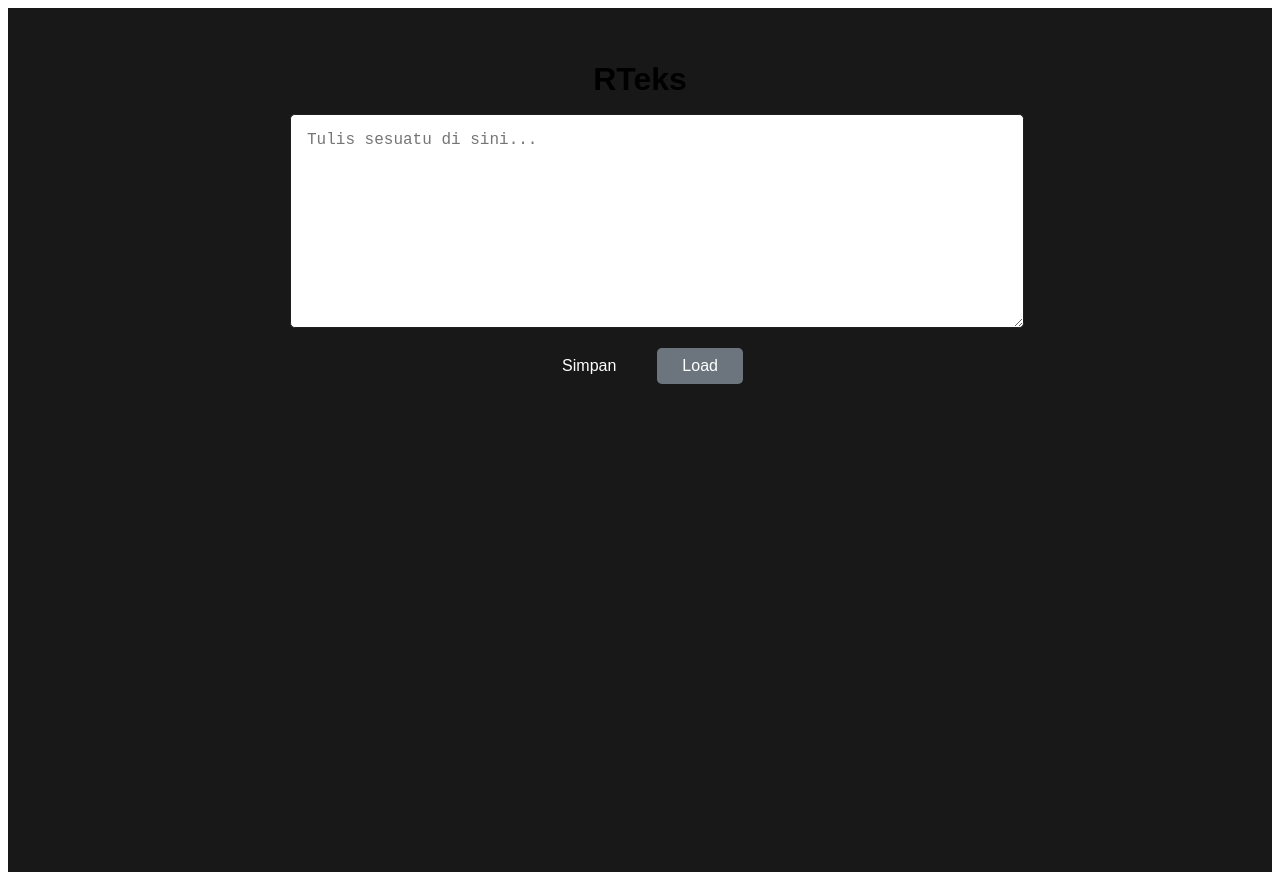
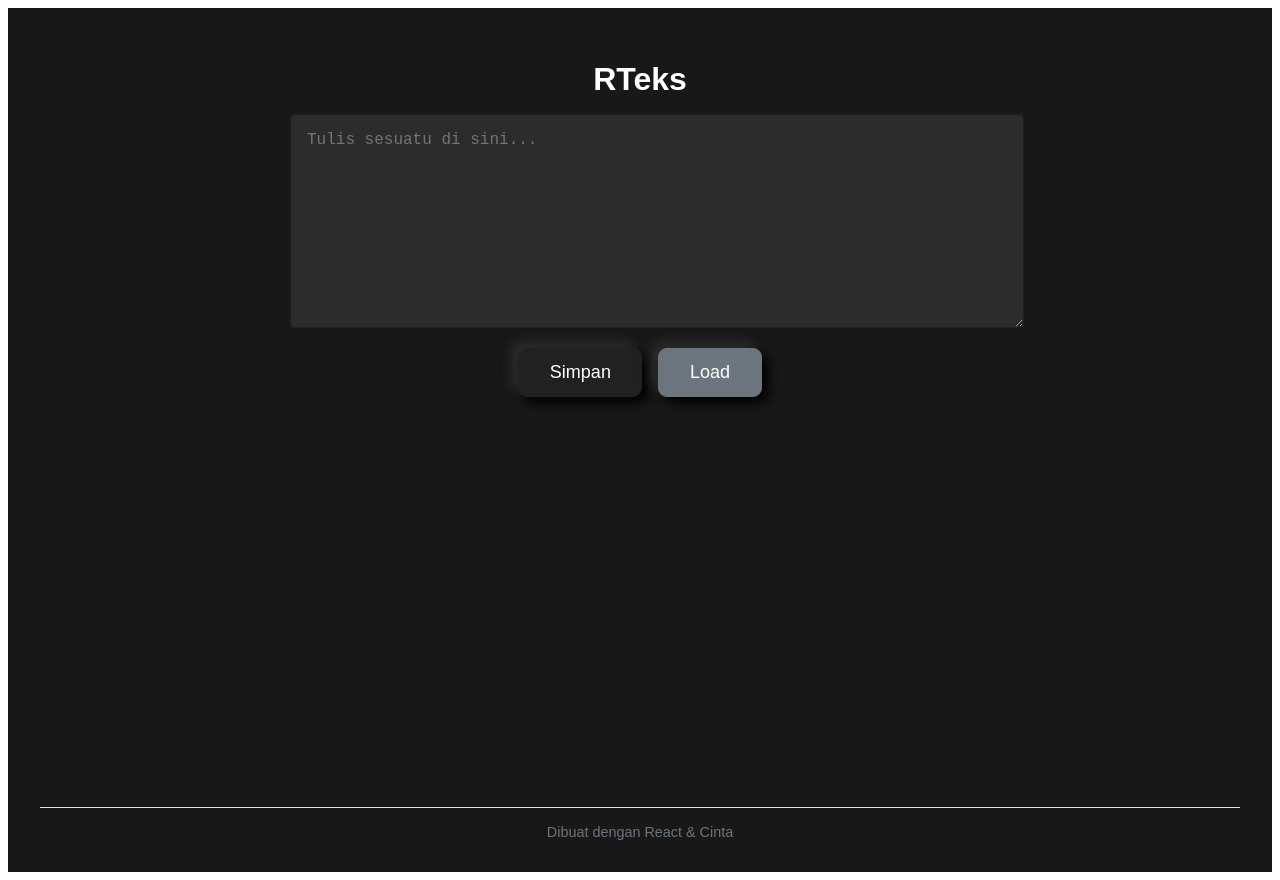
Before and after one commit to Dhyox/RText, a Next.js app: page / in a window 1280 px wide. Built offline with nearby package versions, Linux system fonts and the light colour scheme; no server answers.

Commit message:
index update

```diff
--- a/pages/index.js
+++ b/pages/index.js
@@ -1,4 +1,3 @@
-
 import { useEffect, useState } from 'react';
 
 export default function Home() {
@@ -7,6 +6,8 @@ export default function Home() {
 
   const loadText = async () => {
     setLoading(true);
+    // Tambahkan delay kecil untuk demonstrasi loading
+    await new Promise(resolve => setTimeout(resolve, 500));
     const res = await fetch('/api/load?ts=' + Date.now());
     const data = await res.json();
     setText(data.text || '');
@@ -30,6 +31,10 @@ export default function Home() {
     }
   };
 
+  // 1. TAMBAHKAN STATE UNTUK MELACAK TOMBOL YANG DITEKAN
+  const [isSimpanActive, setIsSimpanActive] = useState(false);
+  const [isLoadActive, setIsLoadActive] = useState(false);
+
   const styles = {
     container: {
       fontFamily: 'sans-serif',
@@ -46,6 +51,7 @@ export default function Home() {
       margin: '0 auto'
     },
     title: {
+      color: '#ffffffff',
       fontSize: '2rem',
       fontWeight: '600',
       marginBottom: '1rem',
@@ -58,22 +64,34 @@ export default function Home() {
       borderRadius: '0.3rem',
       border: '1px solid #1f1f1fff',
       marginBottom: '1rem',
-      resize: 'vertical'
+      resize: 'vertical',
+      backgroundColor: '#2c2c2c', // Sedikit perubahan untuk kontras
+      color: '#ffffff'
     },
     buttonGroup: {
       display: 'flex',
       justifyContent: 'center',
       gap: '1rem'
     },
-    button: {
-      padding: '0.5rem 1.5rem',
-      fontSize: '1rem',
-      borderRadius: '0.3rem',
-      border: '1px solid transparent',
-      backgroundColor: '#181818ff',
-      color: 'white',
+    // 2. GAYA TOMBOL BARU DARI UIVERSE
+    newButton: {
+      color: '#fff',
+      padding: '0.7em 1.7em', // Padding dari Uiverse
+      fontSize: '18px',
+      borderRadius: '0.5em',
+      background: '#212121',
+      border: '1px solid #212121',
+      transition: 'all 0.3s',
+      boxShadow: '6px 6px 12px #000, -6px -6px 12px #2f2f2f',
       cursor: 'pointer',
-      transition: 'background-color 0.3s ease'
+      // Reset properti yang mungkin diatur di tempat lain
+      outline: 'none',
+    },
+    // 3. GAYA TOMBOL BARU UNTUK STATE :ACTIVE (TEKAN)
+    newButtonActive: {
+      color: '#666',
+      boxShadow: 'inset 4px 4px 12px #000, inset -4px -4px 12px #1f1f1f',
+      background: '#212121', // Pastikan background tetap saat ditekan
     },
     footer: {
       textAlign: 'center',
@@ -90,7 +108,7 @@ export default function Home() {
       <main style={styles.main}>
         <h1 style={styles.title}>RTeks</h1>
         {loading ? (
-          <p style={{ textAlign: 'center' }}>Memuat...</p>
+          <p style={{ textAlign: 'center', color: '#ffffffff' }}>Memuat...</p>
         ) : (
           <>
             <textarea
@@ -101,11 +119,37 @@ export default function Home() {
               style={styles.textarea}
             />
             <div style={styles.buttonGroup}>
-              <button style={styles.button}onClick={saveText}>Simpan</button>
+              {/* TOMBOL SIMPAN */}
               <button
-                style={{ ...styles.button, backgroundColor: '#6c757d' }}
+                // Terapkan gaya default tombol baru
+                style={{
+                    ...styles.newButton,
+                    // Terapkan gaya active jika isSimpanActive true
+                    ...(isSimpanActive ? styles.newButtonActive : {})
+                }}
+                onClick={saveText}
+                onMouseDown={() => setIsSimpanActive(true)}
+                onMouseUp={() => setIsSimpanActive(false)}
+                onMouseLeave={() => setIsSimpanActive(false)}
+              >
+                Simpan
+              </button>
+
+              {/* TOMBOL LOAD */}
+              <button
+                // Terapkan gaya default tombol baru
+                style={{
+                    ...styles.newButton,
+                    // Sedikit ubah warna untuk tombol 'Load' agar berbeda
+                    background: '#6c757d',
+                    border: '1px solid #6c757d',
+                    ...(isLoadActive ? styles.newButtonActive : {})
+                }}
                 onClick={loadText}
                 disabled={loading}
+                onMouseDown={() => setIsLoadActive(true)}
+                onMouseUp={() => setIsLoadActive(false)}
+                onMouseLeave={() => setIsLoadActive(false)}
               >
                 {loading ? 'Memuat...' : 'Load'}
               </button>
@@ -113,9 +157,9 @@ export default function Home() {
           </>
         )}
       </main>
-      {/* <footer style={styles.footer}>
-        Dibuat oleh <strong> D </strong>
-      </footer> */}
+      <footer style={styles.footer}>
+        Dibuat dengan React & Cinta
+      </footer>
     </div>
   );
 }
```
Also changed, not shown: styles/globals.css (+10 -0 lines).
